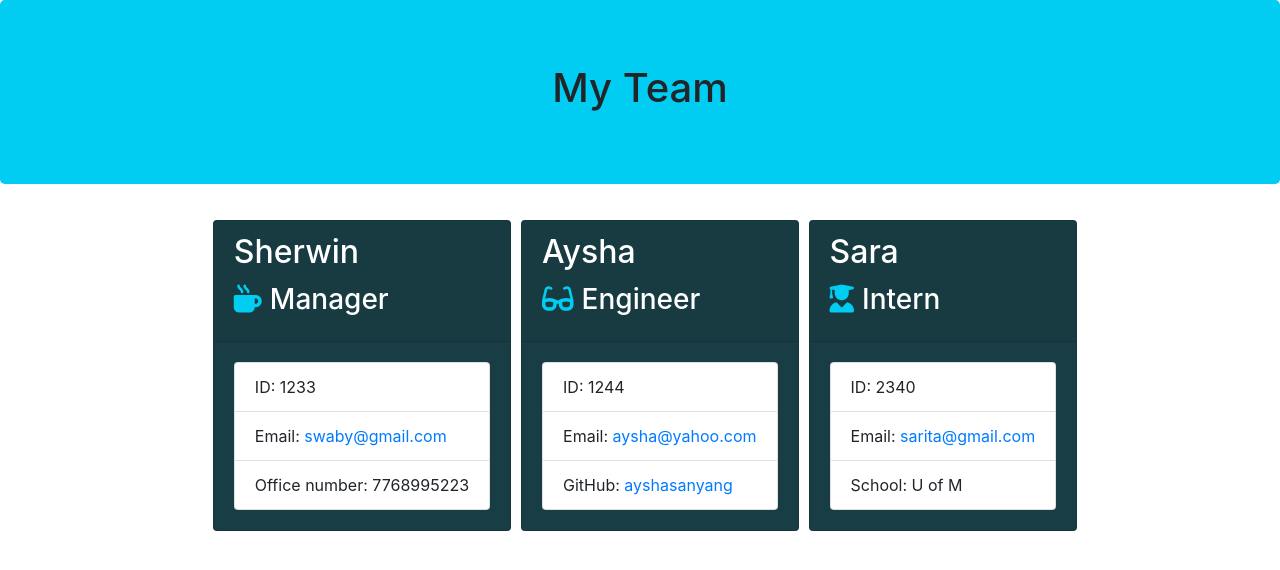
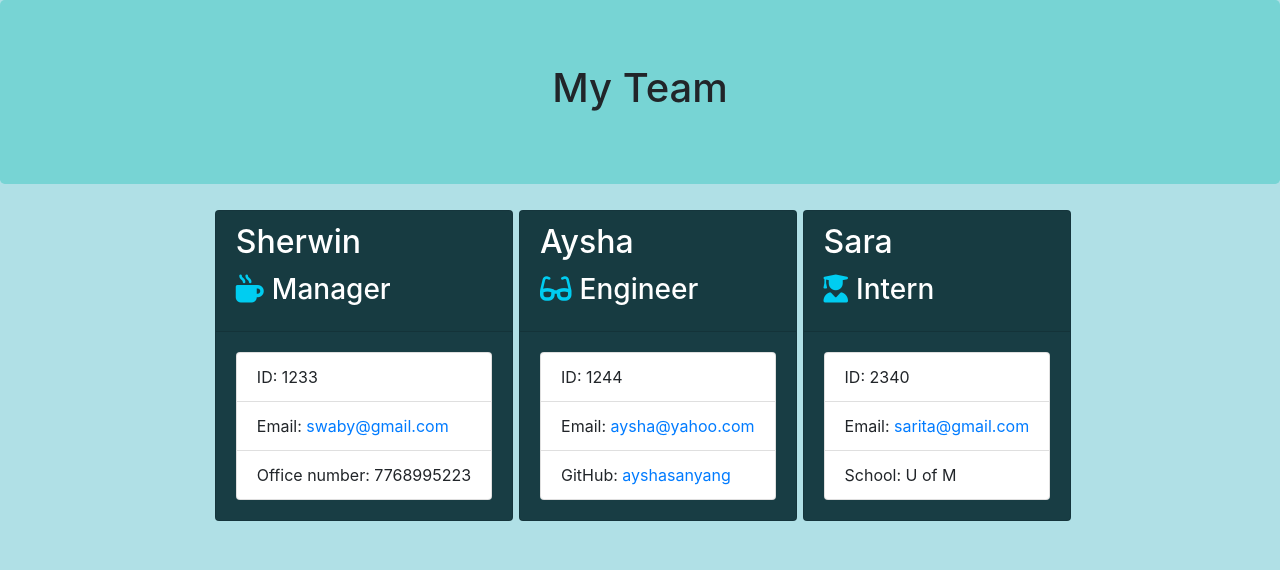
Before and after one commit to ayshasanyang/Team-Profile-Generator, a website: page output/team.html in a window 1280 px wide. Drawn offline with nearby package versions, Linux system fonts and the light colour scheme.

```diff
--- a/output/style.css
+++ b/output/style.css
@@ -1,10 +1,14 @@
+body{
+    background-color: #b0e0e6;
+}
 .container-fluid .col-12 {
-    background-color: #00cdf1;
+    background-color: #77d4d4;
+
 }
 .card {
     background-color: #183d44;
-    margin-left: 10px;
-    margin-top: 20px;
+    margin-left: 6px;
+    margin-top: 10px;
 }
 .card-header{
     color: #fff;
```
Also changed, not shown: README.md, images/profile_generator.PNG.
